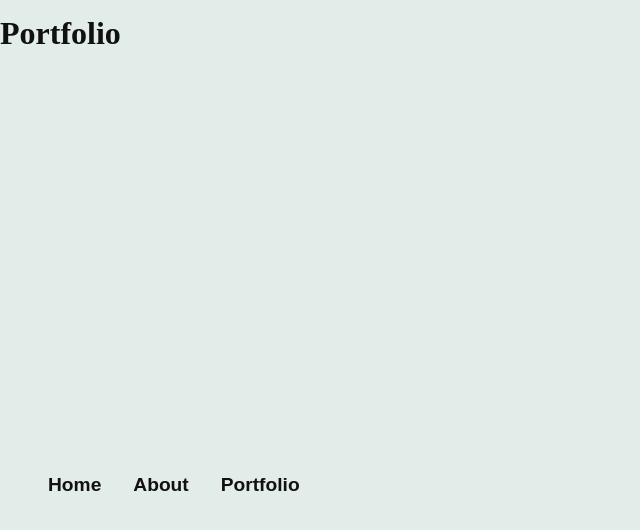
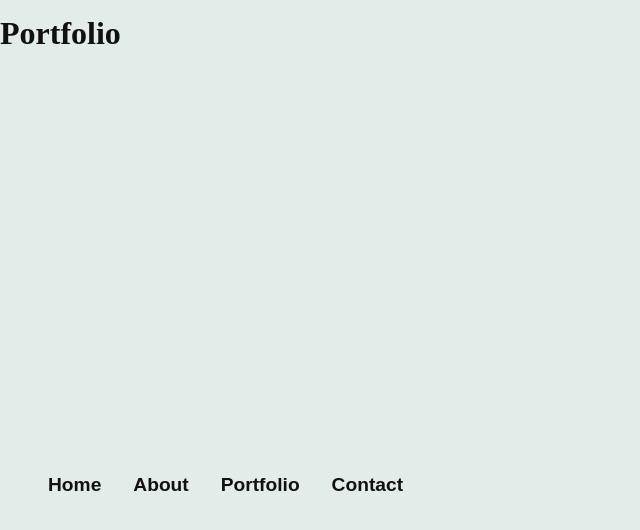
Before and after one commit to abold/thinkboldwithanar, a plain HTML site: page portfolio.html in a window 1280 px wide. Shown: the whole page, without its empty margins (0-640 px from the left). Drawn offline with Linux system fonts and the light colour scheme.

Commit message:
Update portfolio.html

```diff
--- a/portfolio.html
+++ b/portfolio.html
@@ -12,11 +12,13 @@
   </div>
 
   <header>
+    <!-- Navigation oben -->
     <nav>
       <ul>
         <li><a href="index.html">Home</a></li>
         <li><a href="about.html">About</a></li>
         <li><a href="portfolio.html">Portfolio</a></li>
+        <li><a href="contact.html">Contact</a></li>
       </ul>
     </nav>
   </header>
```
